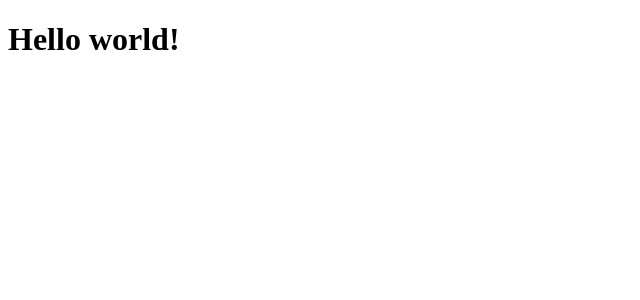
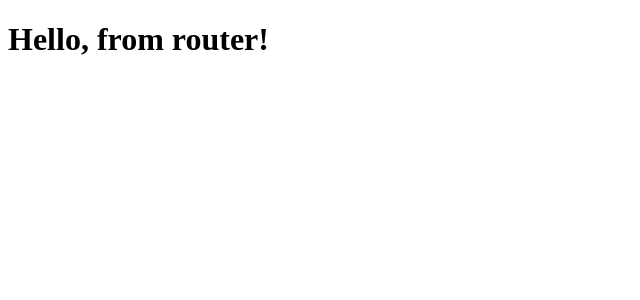
Before and after one commit to Rosendo-Martinez/shopping-cart, a React (Vite) app: page / in a window 1280 px wide. Shown: the top 300 px of the page, without its empty margins (0-640 px from the left). Built offline with nearby package versions, Linux system fonts and the light colour scheme.

Commit message:
Root element

```diff
--- a/src/main.jsx
+++ b/src/main.jsx
@@ -1,9 +1,20 @@
 import React from "react";
 import ReactDOM from "react-dom/client";
 import App from "./App.jsx";
+import {
+  createBrowserRouter,
+  RouterProvider,
+} from "react-router-dom";
+
+const router = createBrowserRouter([
+  {
+    path: "/",
+    element: <App msg={"Hello, from router!"}/>,
+  },
+]);
 
 ReactDOM.createRoot(document.getElementById("root")).render(
   <React.StrictMode>
-    <App msg="Hello world!" />
+    <RouterProvider router={router} />
   </React.StrictMode>,
 );
```
